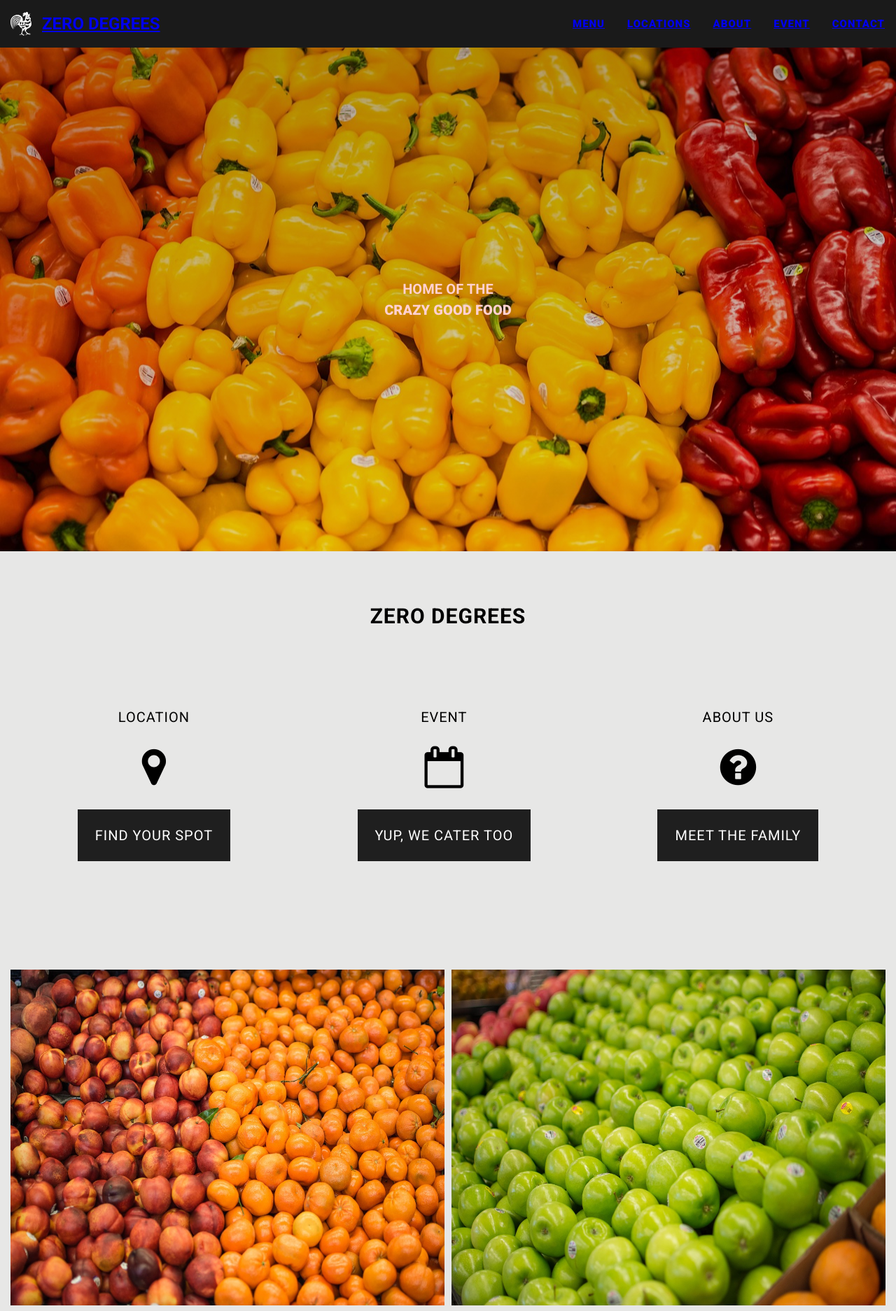
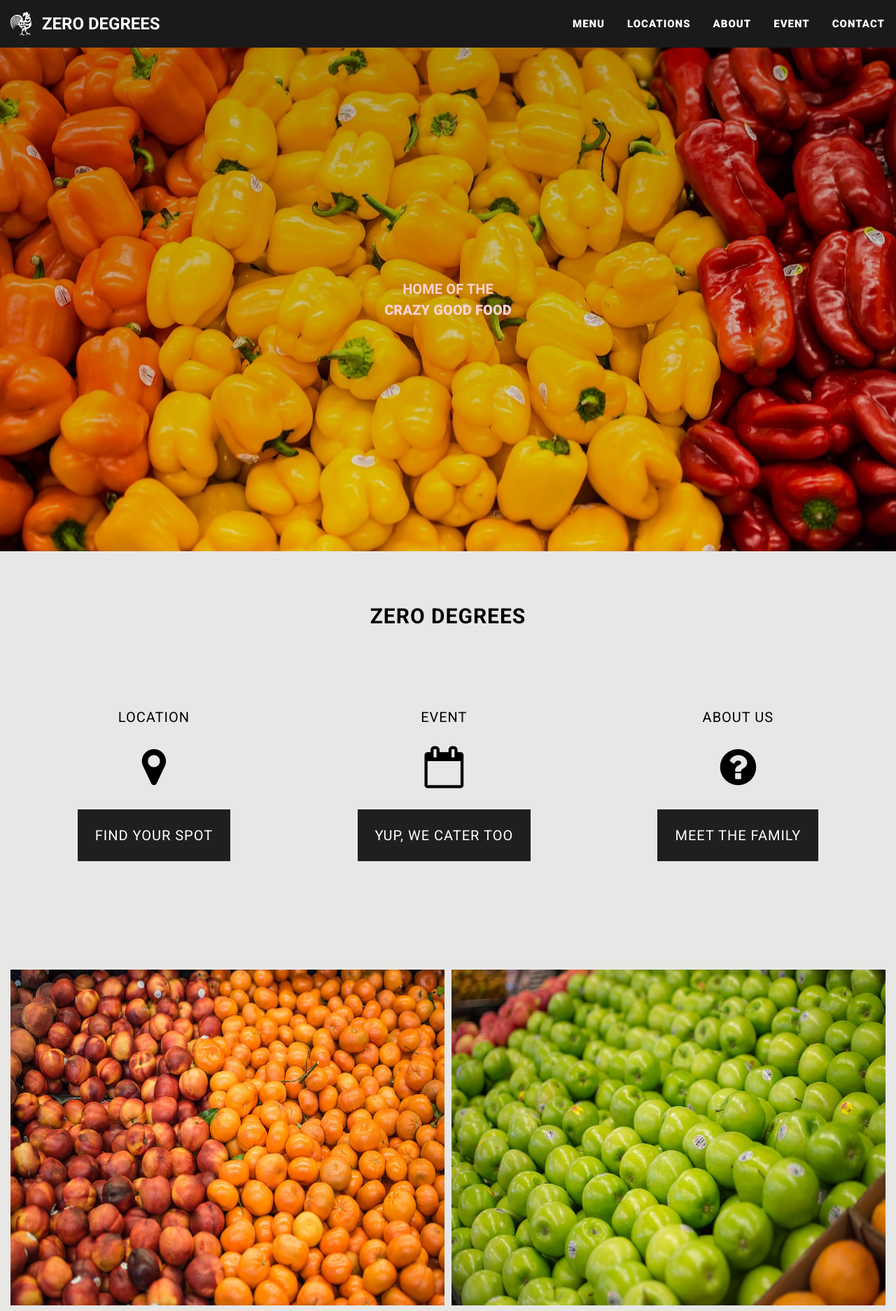
Before and after one commit to colorlessenergy/zero-degrees, a Jekyll site: the page built from index.html, in a window 1280 px wide. Shown: the top 1874 px of the page at 70% size. Built offline with Jekyll 4.4.1, drawn with Linux system fonts in a browser that asks for light colours.

Commit message:
update link styles in nav

```diff
--- a/css/css/base.css
+++ b/css/css/base.css
@@ -1,5 +1,10 @@
 * {
   box-sizing: border-box;
+}
+
+a {
+  color: #fff;
+  text-decoration: none;
 }
 
 html, body {
```
